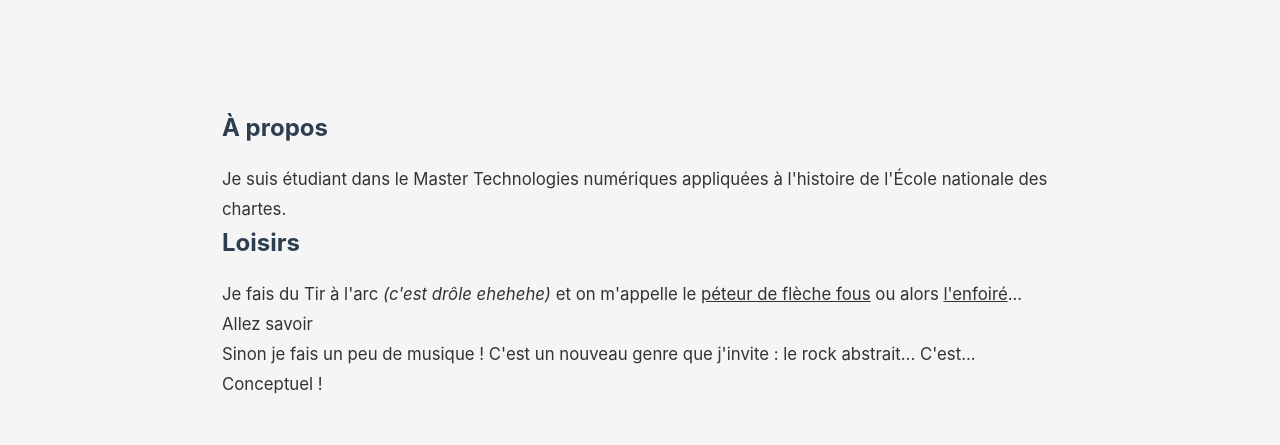
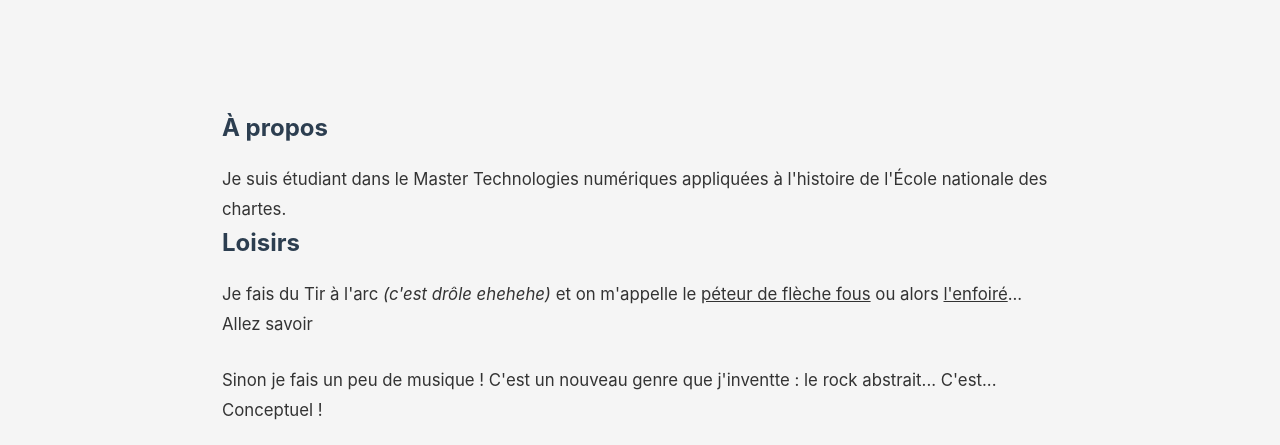
Before and after one commit to floflo-boop/floflo-boop.github.io, a plain HTML site: page index.html in a window 1280 px wide. Shown: the part 299-744 px from the top of the page. Drawn offline with Linux system fonts and the light colour scheme; a script that the page names is missing.

Commit message:
ajout saut de ligne

```diff
--- a/index.html
+++ b/index.html
@@ -37,8 +37,11 @@
             <p>
                 Je fais du Tir à l'arc  <i>(c'est drôle ehehehe)</i> et on m'appelle le <u>péteur de flèche fous</u> ou alors <u>l'enfoiré</u>... Allez savoir
             </p>
+
+            <br>
+
             <p>
-                Sinon je fais un peu de musique ! C'est un nouveau genre que j'invite : le rock abstrait... C'est... Conceptuel !
+                Sinon je fais un peu de musique ! C'est un nouveau genre que j'inventte : le rock abstrait... C'est... Conceptuel !
             </p>
         </section>
 
```
